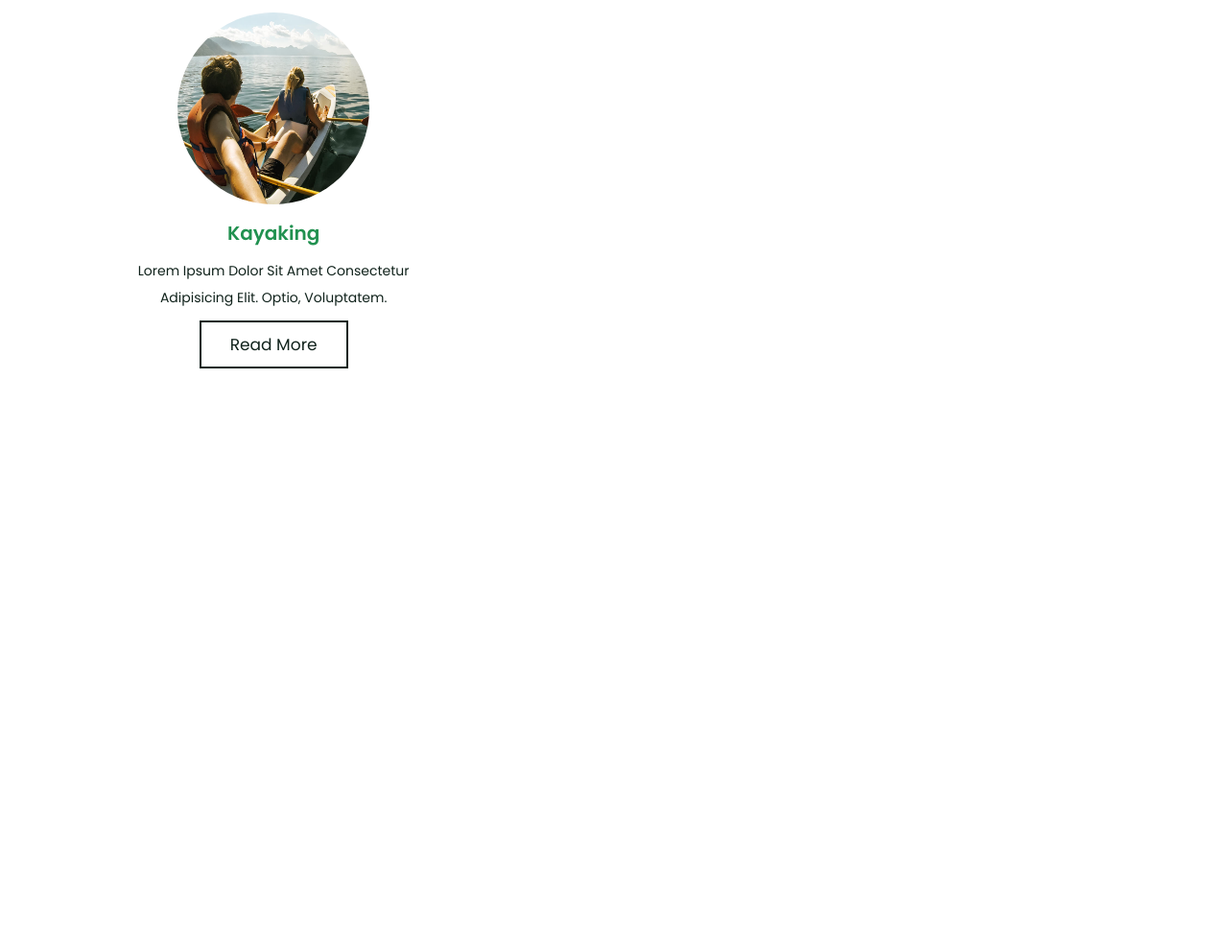
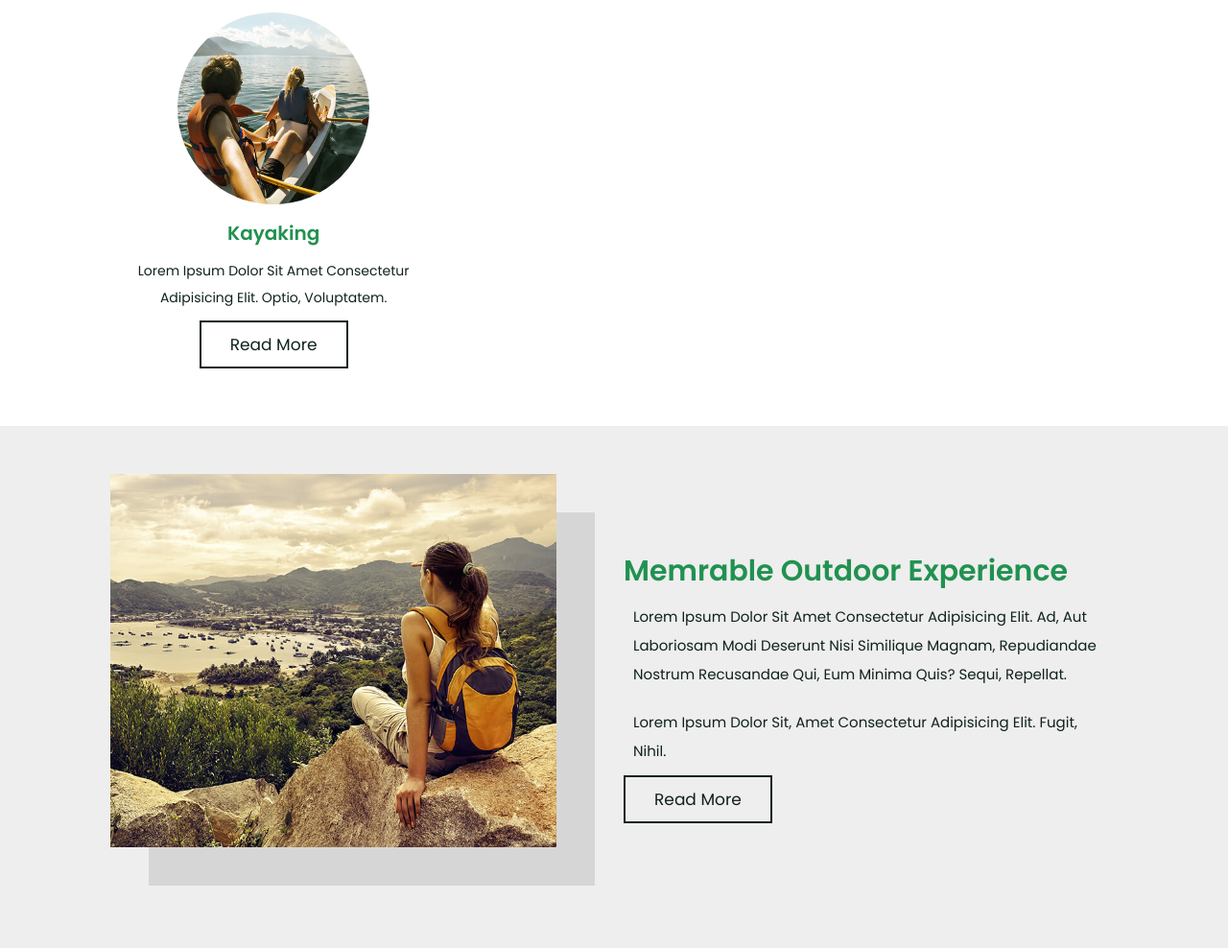
Before and after one commit to Neimat1/Travel, a plain HTML site: page index.html in a window 1280 px wide. Shown: the part 1338-2326 px from the top of the page at 96% size. Before the commit the page ends 1782 px from the top, so only its background shows below. Drawn offline with nearby package versions, Linux system fonts and the light colour scheme.

Commit message:
about section end

```diff
--- a/css/style.scss
+++ b/css/style.scss
@@ -284,6 +284,41 @@ section{
     }
 }
 
+.about{
+    background: $light-bg;
+    display: flex;
+    align-items: center;
+    flex-wrap: wrap;
+    gap: 2rem;
+
+    .image{
+        flex: 1 1 42rem;
+        padding-right: 5rem;
+        padding-bottom: 5rem;
+
+        img{
+            width: 100%;
+            box-shadow: 4rem 4rem 0 rgba(0, 0, 0, .1);
+
+        }
+    }
+    .content{
+        flex: 1 1 42rem;
+
+        h3{
+            font-size: 3rem;
+            color: $green;
+        }
+
+        p{
+            font-size: 1.5rem;
+            color: $black;
+            padding: 1rem;
+            line-height: 2;
+        }
+
+    }
+}
 
 
 // media queries
@@ -302,6 +337,7 @@ section{
 @media (max-width:991px){
     html{
         font-size: 55%;
+        scroll-padding-top: 7rem;
     }
 
     .home .box{
--- a/index.html
+++ b/index.html
@@ -136,6 +136,21 @@
 
     <!-- category section end -->
 
+    <!-- about section start -->
+    <section class="about" id="about">
+
+        <div class="image">
+            <img src="images/about-img.jpg" alt="">
+        </div>
+
+        <div class="content">
+            <h3>memrable outdoor experience</h3>
+            <p>Lorem ipsum dolor sit amet consectetur adipisicing elit. Ad, aut laboriosam modi deserunt nisi similique magnam, repudiandae nostrum recusandae qui, eum minima quis? Sequi, repellat.</p>
+            <p>Lorem ipsum dolor sit, amet consectetur adipisicing elit. Fugit, nihil.</p>
+            <a href="#" class="btn" >read more</a>
+        </div>
+    </section>
+    <!-- about section end -->
 
 
 
```
Also changed, not shown: css/style.css, 1 other file.
